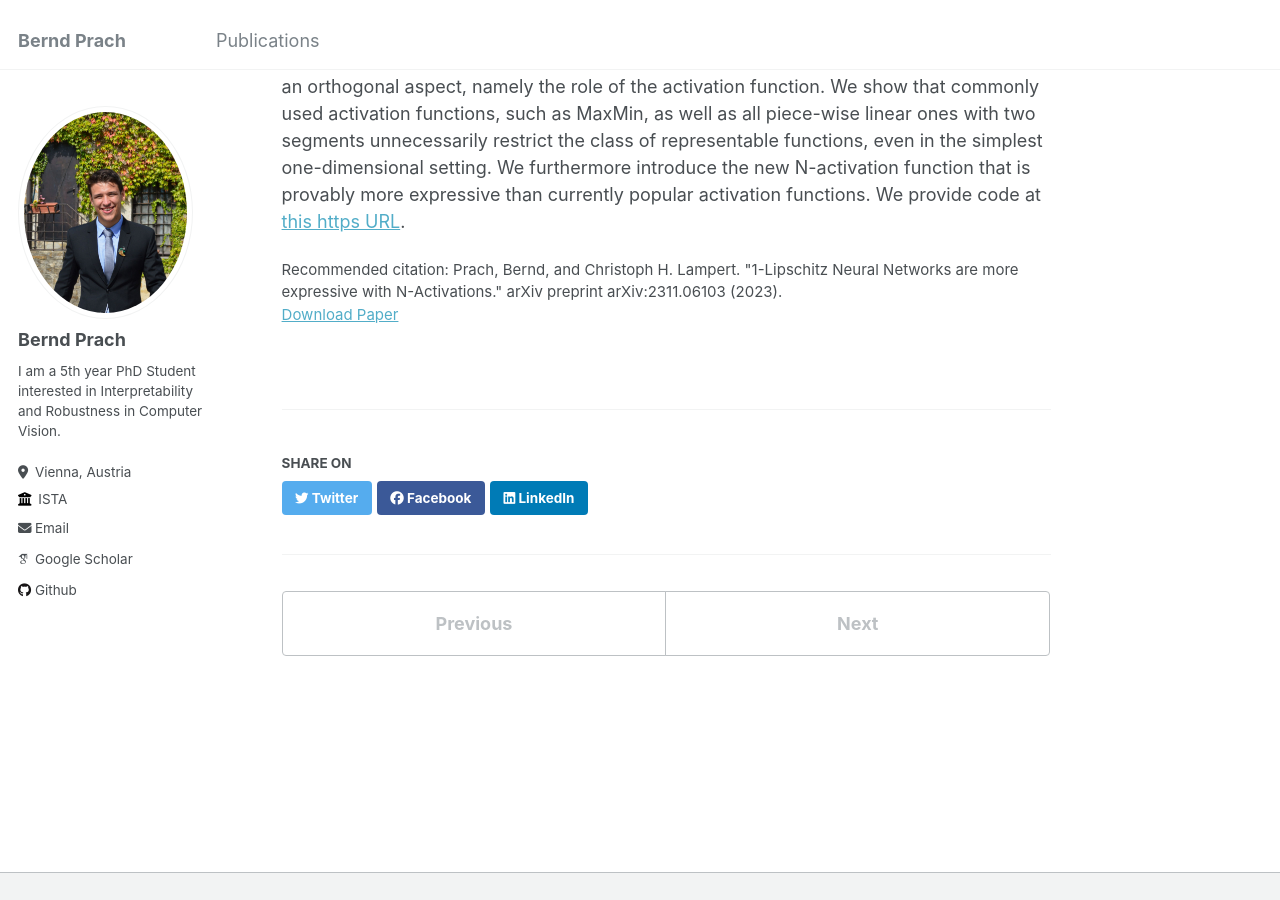
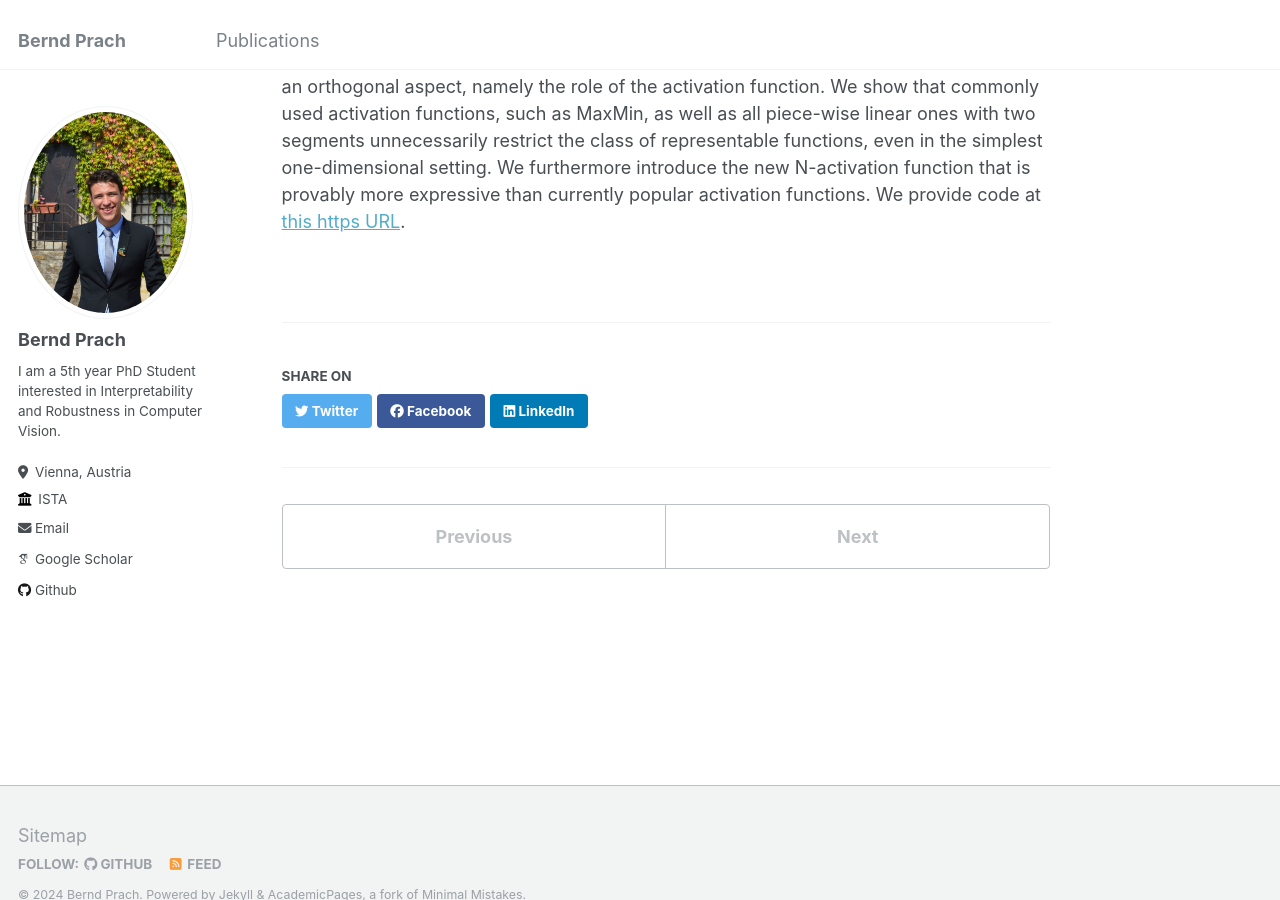
Before and after one commit to berndprach/berndprach.github.io, a Jekyll site: the page built from _publications/n_activation.md, in a window 1280 px wide and 900 px high, scrolled down 853 px. Built offline with Jekyll 4.4.1, drawn with Linux system fonts in a browser that asks for light colours; some web fonts are replaced; part of the change alters nothing that is shown.

Commit message:
Update n_activation.md

```diff
--- a/_publications/n_activation.md
+++ b/_publications/n_activation.md
@@ -6,7 +6,7 @@ excerpt: 'We show a shortcoming with currently popular activation functions in 1
 date: 2023-11-10
 venue: 'arXiv'
 paperurl: 'https://arxiv.org/pdf/2311.06103'
-citation: 'Prach, Bernd, and Christoph H. Lampert. "1-Lipschitz Neural Networks are more expressive with N-Activations." arXiv preprint arXiv:2311.06103 (2023).'
+# citation: 'Prach, Bernd, and Christoph H. Lampert. "1-Lipschitz Neural Networks are more expressive with N-Activations." arXiv preprint arXiv:2311.06103 (2023).'
 ---
 
 <img src="/images/n_activation.png" alt="Radar plot of results" width="400"/>
```
